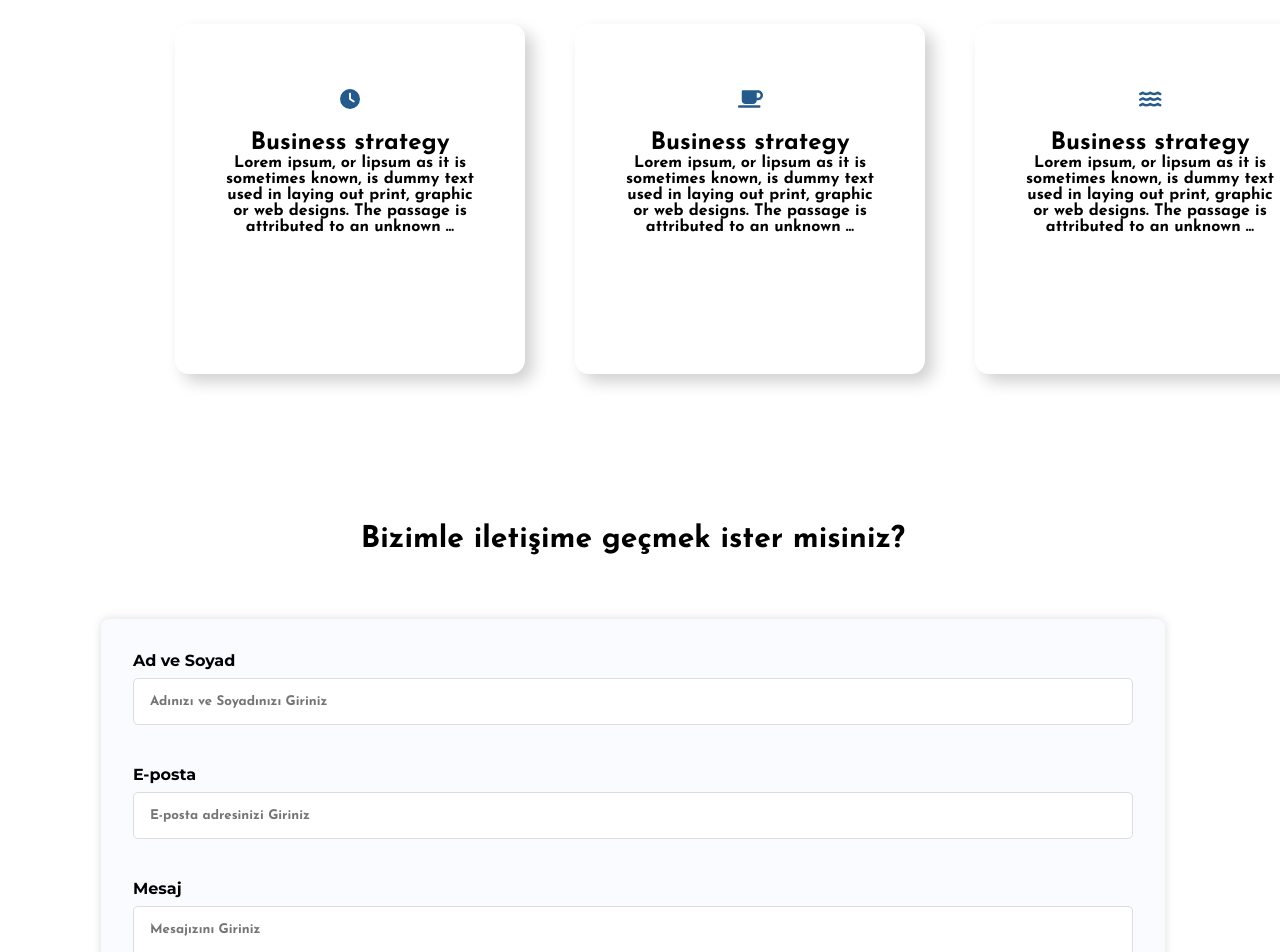
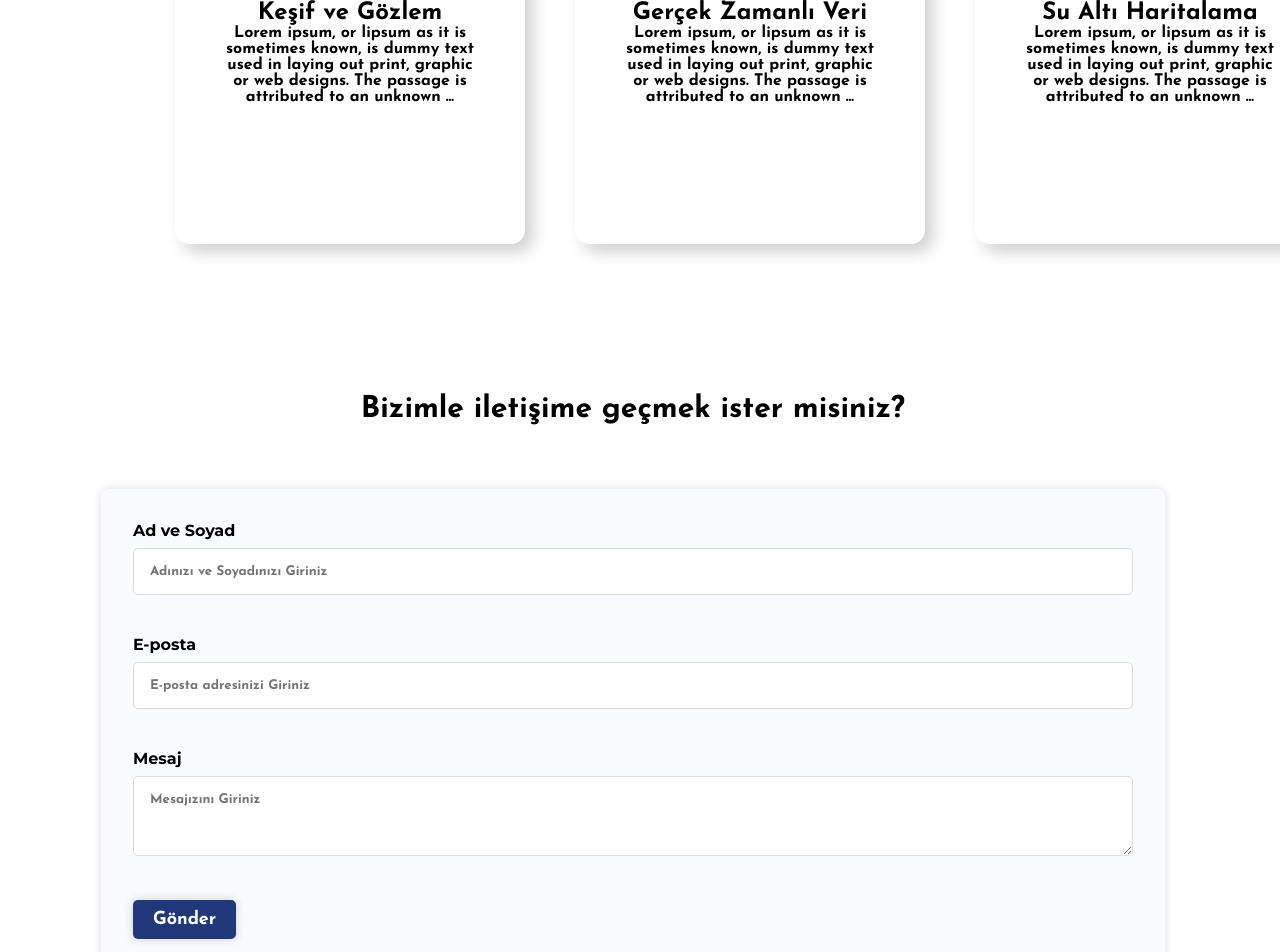
Before and after one commit to FezariTech/web, a React (Create React App) app: page / in a window 1280 px wide. Shown: the part 1040-1992 px from the top of the page. Built offline with nearby package versions, Linux system fonts and the light colour scheme.

Commit message:
içerik güncellemeler..

```diff
--- a/src/components/Body.jsx
+++ b/src/components/Body.jsx
@@ -9,8 +9,8 @@ function Body1() {
         <div class="description">
         <p>FezariTech, tatlı ve tuzlu sucul ortamlarda ölçüm yapma, veri toplama, su altı haritalama için birçok kurum ve kuruluş ile çalışmalar yapmaktadır.
           Yüksek maliyetli gözlem ve izleme faaliyetlerini otonom İDA teknolojilerimiz ile azaltıyor, zaman ve iş gücü tasarrufu sağlıyoruz. </p>
-            <button class="rounded-shadow-button"> Keşfet...</button>
-      </div>
+            {/*<button class="rounded-shadow-button"> Keşfet...</button> */}
+        </div>
       </div>
       <div id="scroll-icon">
         <a href="#section1">
--- a/src/components/boxes.jsx
+++ b/src/components/boxes.jsx
@@ -11,19 +11,20 @@ function Boxes() {
     <h1>Hizmetlerimiz</h1>
     <div class="container3">
       <div class="box">
-      <FontAwesomeIcon  icon={faClock}  className="my-icon"/>        <h2>Business strategy</h2>
+      <FontAwesomeIcon  icon={faClock}  className="my-icon"/>
+      <h2>Keşif ve Gözlem</h2>
         <p>Lorem ipsum, or lipsum as it is sometimes known, is dummy text used in laying out print, graphic or web designs. The passage is attributed to an unknown ...</p>
         <ion-icon class="arrow" name="arrow-forward-outline"></ion-icon>
       </div>
       <div class="box">
       <FontAwesomeIcon icon={faCoffee}  className="my-icon"/>
-
-             <h2>Business strategy</h2>
+      <h2>Gerçek Zamanlı Veri</h2>
         <p>Lorem ipsum, or lipsum as it is sometimes known, is dummy text used in laying out print, graphic or web designs. The passage is attributed to an unknown ...</p>
         <ion-icon class="arrow" name="arrow-forward-outline"></ion-icon>
       </div>
       <div class="box">
-      <FontAwesomeIcon icon={faWater}  className="my-icon"/>        <h2>Business strategy</h2>
+      <FontAwesomeIcon icon={faWater}  className="my-icon"/>
+      <h2>Su Altı Haritalama</h2>
         <p>Lorem ipsum, or lipsum as it is sometimes known, is dummy text used in laying out print, graphic or web designs. The passage is attributed to an unknown ...</p>
         <ion-icon class="arrow" name="arrow-forward-outline"></ion-icon>
       </div>
--- a/src/styles/boxes.css
+++ b/src/styles/boxes.css
@@ -1,6 +1,6 @@
 
  h5 {
-    margin-top: 250px;
+    margin-top: 150px;
     margin-left: 150px;
     color: var(--primary-color);;
     letter-spacing: 1.5px;
@@ -10,14 +10,14 @@
     font-size: 50px;
     text-align: center;
     color: var(--primary-color);;
-    margin-top: 300px;
+    margin-top: 200px;
     letter-spacing: 1.5px;
 
   }
 
   @media only screen and (max-width: 1000px) {
     h1 {
-          text-align: center;
+      text-align: center;
       font-size: 30px;
       margin-left: 100px;
     }
@@ -26,7 +26,6 @@
   @media only screen and (max-width: 1000px) {
     .services {
       margin-top: 800px;
-
     }
   }
 
@@ -39,7 +38,7 @@
 
   @media only screen and (max-width: 1000px) {
     .services {
-        margin-top: 250px;
+        margin-top: 50px;
     margin-left: -50px;
     }
   }
--- a/src/styles/form.css
+++ b/src/styles/form.css
@@ -76,15 +76,17 @@ form {
   }
 
   form button[type="submit"] {
-    background-color: #245b8c;
+    font-family: 'Josefin Sans', sans-serif;
+    font-size: 18px;
+    background-color: #20387A;
     color: #fff;
     border: none;
     display: flex;
+    box-shadow: 0 0 10px #ccc;
     border-radius: 5px;
-    padding: 0.75rem 1.5rem;
+    padding: 10px 20px;
     cursor: pointer;
-    margin-top: 1.5rem;
-    font-family: 'Josefin Sans', sans-serif;
+    margin-top: 10px;
   }
 
   form button[type="submit"]:hover {
```
